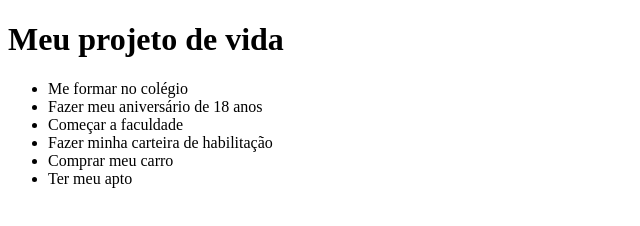
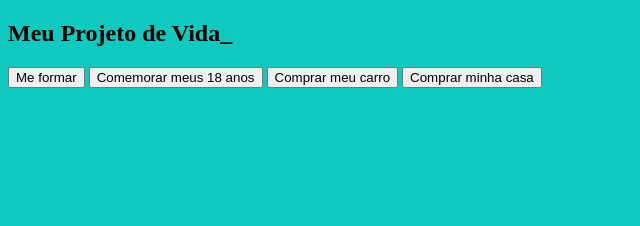
Before and after one commit to manuzitalima15/PensamentoComputacional., a plain HTML site: page index.html in a window 1280 px wide. Shown: the whole page, without its empty margins (0-640 px from the left). Drawn offline with Linux system fonts and the light colour scheme.

Commit message:
Add files via upload

```diff
--- a/index.html
+++ b/index.html
@@ -1,22 +1,22 @@
 <!DOCTYPE html>
 <html lang="pt-br">
+
 <head>
     <meta charset="UTF-8">
     <meta name="viewport" content="width=device-width, initial-scale=1.0">
-    <title>Document</title>
+    <title>Meus objetivos do ano</title>
     <link rel="stylesheet" href="style.css">
 </head>
+
 <body>
-    <header>
-    <h1>Meu projeto de vida</h1>
-</header>
-    <ul>
-        <li>Me formar no colégio</li>
-        <li>Fazer meu aniversário de 18 anos</li>
-        <li>Começar a faculdade</li>
-        <li>Fazer minha carteira de habilitação</li>
-        <li>Comprar meu carro</li>
-        <li>Ter meu apto</li>
-    </ul>
+    <section class="conteudo-principal">
+        <h2 class="titulo-principal">Meu Projeto de Vida<span>_</span></h2>
+        <div class="botoes">
+            <button class="botao">Me formar</button>
+            <button class="botao">Comemorar meus 18 anos</button>
+            <button class="botao">Comprar meu carro</button>
+            <button class="botao">Comprar minha casa</button>
+        </div>
+    </section>
 </body>
 </html>
--- a/style.css
+++ b/style.css
@@ -0,0 +1,16 @@
+@import url('https://fonts.googleapis.com/css2?family=Chakra+Petch:wght@400;700&display=swap');
+
+:root {
+    --cor-de-fundo: #12c9c0;
+    --verde: #27b6af;
+    --branco: #000000;
+    --botao-ativo: #3A375E;
+    --botao-inativo: rgba(58, 55, 94, 0.5);
+    --texto-fundo: rgba(38, 21, 218, 0.3);
+}
+
+body {
+    background-color: var(--cor-de-fundo);
+    color: var(--branco);
+    font-family: 'Times New Roman', Times, serif;
+}
```
Also changed, not shown: 1 other file.
